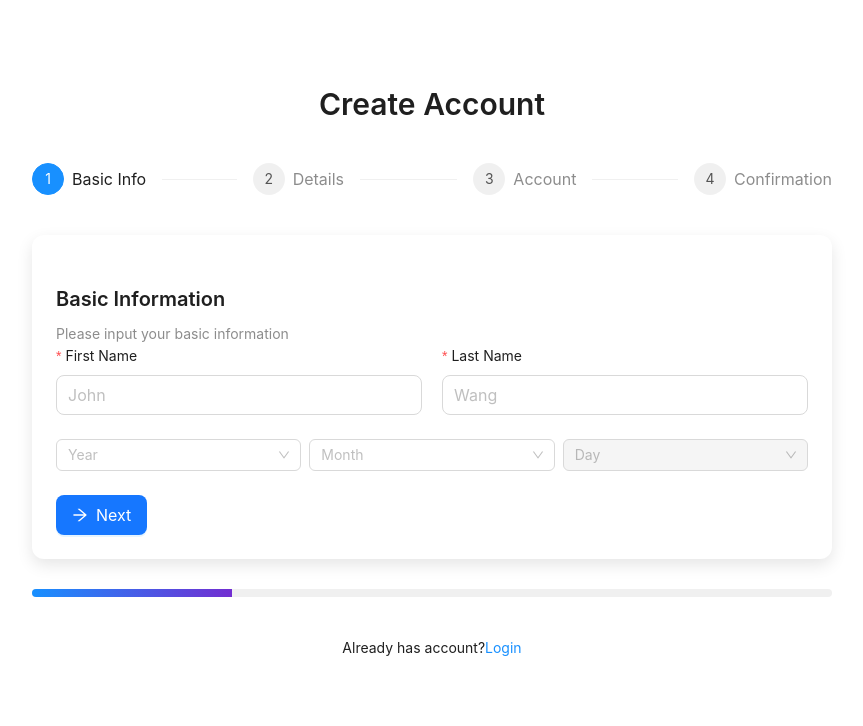
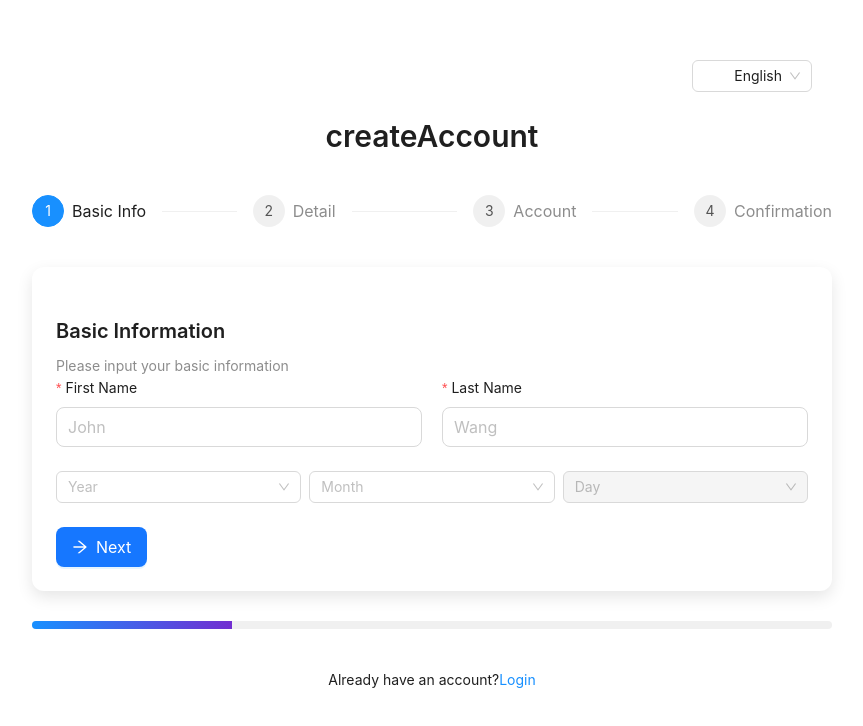
Before and after one commit to skywangjian-123/registration-web, a React (Create React App) app: page / in a window 1280 px wide. Shown: the top 726 px of the page, without its empty margins (208-1071 px from the left). Built offline with nearby package versions, Linux system fonts and the light colour scheme.

Commit message:
CN.1875084792839892:51c842669d316fd13a759cb51bb9a493_6927bce87ff23427ced77832.6927bd1e7ff23427ced77836.6927bd1d7a8b8aa97521bab5:Trae CN.T(11/27/2025, 10:53:18 AM)

```diff
--- a/package.json
+++ b/package.json
@@ -13,8 +13,10 @@
     "@types/react-dom": "^19.1.6",
     "antd": "^5.26.5",
     "dayjs": "^1.11.13",
+    "i18next": "^25.6.3",
     "react": "^19.1.0",
     "react-dom": "^19.1.0",
+    "react-i18next": "^16.3.5",
     "react-scripts": "5.0.1",
     "typescript": "^4.9.5",
     "web-vitals": "^2.1.4"
--- /dev/null
+++ b/src/i18n/en.json
@@ -0,0 +1,62 @@
+{
+  "basicInfo": {
+    "title": "Basic Information",
+    "subtitle": "Please input your basic information",
+    "firstName": "First Name",
+    "lastName": "Last Name",
+    "birthday": "Birthday",
+    "next": "Next"
+  },
+  "detail": {
+    "title": "Detail Information",
+    "subtitle": "Please input your detail information",
+    "country": "Country",
+    "gender": "Gender",
+    "avatar": "Avatar",
+    "prev": "Prev",
+    "next": "Next"
+  },
+  "account": {
+    "title": "Account",
+    "subtitle": "Please input your account information",
+    "email": "Email Address",
+    "password": "Password",
+    "confirmPassword": "Confirm Password",
+    "prev": "Prev",
+    "next": "Next"
+  },
+  "confirmation": {
+    "title": "Confirmation",
+    "subtitle": "Please confirm your information",
+    "prev": "Prev",
+    "submit": "Submit",
+    "success": "Submit Successfully",
+    "submitSuccess": "Submit Successfully"
+  },
+  "validation": {
+    "required": "This field is required",
+    "firstName": "Please input your first name",
+    "lastName": "Please input your last name",
+    "birthdayRequired": "Birthday is required",
+    "birthdayFormat": "Invalid date format",
+    "birthdayInvalid": "Invalid date",
+    "birthdayAge": "Must be at least 18 years old",
+    "emailRequired": "Please input your email address",
+    "emailValid": "Please input valid email address",
+    "passwordRequired": "Please input your password",
+    "passwordMin": "8 characters at least",
+    "confirmPasswordRequired": "Please input confirm password",
+    "confirmPasswordMatch": "Password is not the same"
+  },
+  "steps": {
+    "basicInfo": "Basic Info",
+    "detail": "Detail",
+    "account": "Account",
+    "confirmation": "Confirmation",
+    "progress": "{{current}} / {{total}} Steps"
+  },
+  "footer": {
+    "alreadyHaveAccount": "Already have an account?",
+    "login": "Login"
+  }
+}
--- /dev/null
+++ b/src/i18n/index.ts
@@ -0,0 +1,27 @@
+import i18n from 'i18next';
+import { initReactI18next } from 'react-i18next';
+import enTranslation from './en.json';
+import zhTranslation from './zh.json';
+
+// 配置i18n
+const resources = {
+  en: {
+    translation: enTranslation
+  },
+  zh: {
+    translation: zhTranslation
+  }
+};
+
+i18n
+  .use(initReactI18next) // 集成到React
+  .init({
+    resources,
+    lng: 'en', // 默认语言
+    fallbackLng: 'en', // 当指定语言不存在时的回退语言
+    interpolation: {
+      escapeValue: false // React已经处理了XSS，所以不需要再转义
+    }
+  });
+
+export default i18n;
--- /dev/null
+++ b/src/i18n/zh.json
@@ -0,0 +1,62 @@
+{
+  "basicInfo": {
+    "title": "基本信息",
+    "subtitle": "请输入您的基本信息",
+    "firstName": "名字",
+    "lastName": "姓氏",
+    "birthday": "出生日期",
+    "next": "下一步"
+  },
+  "detail": {
+    "title": "详细信息",
+    "subtitle": "请输入您的详细信息",
+    "country": "国家",
+    "gender": "性别",
+    "avatar": "头像",
+    "prev": "上一步",
+    "next": "下一步"
+  },
+  "account": {
+    "title": "账户信息",
+    "subtitle": "请输入您的账户信息",
+    "email": "邮箱地址",
+    "password": "密码",
+    "confirmPassword": "确认密码",
+    "prev": "上一步",
+    "next": "下一步"
+  },
+  "confirmation": {
+    "title": "确认信息",
+    "subtitle": "请确认您的信息",
+    "prev": "上一步",
+    "submit": "提交",
+    "success": "提交成功",
+    "submitSuccess": "提交成功"
+  },
+  "validation": {
+    "required": "此字段为必填项",
+    "firstName": "请输入您的名字",
+    "lastName": "请输入您的姓氏",
+    "birthdayRequired": "出生日期为必填项",
+    "birthdayFormat": "日期格式无效",
+    "birthdayInvalid": "日期无效",
+    "birthdayAge": "必须年满18岁",
+    "emailRequired": "请输入您的邮箱地址",
+    "emailValid": "请输入有效的邮箱地址",
+    "passwordRequired": "请输入您的密码",
+    "passwordMin": "密码至少8个字符",
+    "confirmPasswordRequired": "请输入确认密码",
+    "confirmPasswordMatch": "密码不一致"
+  },
+  "steps": {
+    "basicInfo": "基本信息",
+    "detail": "详细信息",
+    "account": "账户信息",
+    "confirmation": "确认信息",
+    "progress": "{{current}} / {{total}} 步"
+  },
+  "footer": {
+    "alreadyHaveAccount": "已经有账户了？",
+    "login": "登录"
+  }
+}
--- a/src/index.tsx
+++ b/src/index.tsx
@@ -3,6 +3,7 @@ import ReactDOM from 'react-dom/client';
 import './index.css';
 import RegistrationForm from './registration';
 import reportWebVitals from './reportWebVitals';
+import './i18n'; // 导入i18n配置
 
 const root = ReactDOM.createRoot(
   document.getElementById('root') as HTMLElement
--- a/src/registration/index.tsx
+++ b/src/registration/index.tsx
@@ -1,5 +1,6 @@
 import React, { useState, useCallback } from 'react';
-import { Card, message, Typography } from 'antd';
+import { Card, message, Typography, Select } from 'antd';
+import { useTranslation } from 'react-i18next';
 import './index.css';
 import { RegistrationStep, FormData } from './interfaces';
 import AccountStep from './steps/account';
@@ -20,6 +21,12 @@ const RegistrationForm: React.FC = () => {
     detail: { country: '', gender: '', avatar: '' },
     account: { email: '', password: '', confirmPassword: '' },
   });
+  const { t, i18n } = useTranslation();
+  const { Option } = Select;
+
+  const handleLanguageChange = (value: string) => {
+    i18n.changeLanguage(value);
+  };
 
   const handleStepChange = (step: RegistrationStep) => {
     setCurrentStep(step);
@@ -48,7 +55,7 @@ const RegistrationForm: React.FC = () => {
   const handleSubmit = () => {
     messageApi.open({
       type: 'success',
-      content: 'Submit Successfully',
+      content: t('confirmation.submitSuccess'),
     });
     //password needs to encrypt when submit to server;
     formData.account.password="******";
@@ -104,8 +111,18 @@ const RegistrationForm: React.FC = () => {
   return (
     <div className="registration-container">
       {contextHolder}
+      <div style={{ textAlign: 'right', marginBottom: '20px', padding: '0 20px' }}>
+        <Select
+          value={i18n.language}
+          onChange={handleLanguageChange}
+          style={{ width: 120 }}
+        >
+          <Option value="en">English</Option>
+          <Option value="zh">中文</Option>
+        </Select>
+      </div>
       <div className="header">
-        <Title level={2} className="title">Create Account</Title>
+        <Title level={2} className="title">{t('createAccount')}</Title>
       </div>
 
       <div className="steps-container">
@@ -124,12 +141,12 @@ const RegistrationForm: React.FC = () => {
           width: `${(Object.keys(formData).indexOf(currentStep) + 1) * 25}%`
         }}></div>
         <div className="progress-text">
-          {Object.keys(formData).indexOf(currentStep) + 1} / 4 Steps
+          {t('steps.progress', { current: Object.keys(formData).indexOf(currentStep) + 1, total: 4 })}
         </div>
       </div>
 
       <div className="footer">
-        <Text>Already has account?<a href=" ">Login</a ></Text>
+        <Text>{t('footer.alreadyHaveAccount')}<a href=" ">{t('footer.login')}</a ></Text>
       </div>
     </div>
   );
--- a/src/registration/steps/account.tsx
+++ b/src/registration/steps/account.tsx
@@ -2,11 +2,40 @@ import React from 'react';
 import { Button, Form, Input, Typography, Space } from 'antd';
 import { ArrowLeftOutlined, ArrowRightOutlined } from '@ant-design/icons';
 import { StepProps } from '../interfaces';
+import type { Rule } from 'antd/es/form';
+import { useTranslation } from 'react-i18next';
 
 
 const AccountStep: React.FC<StepProps> = ({ onPrev, onNext, setFormData, formData }) => {
   const [form] = Form.useForm();
   const { Title, Text } = Typography;
+  const { t } = useTranslation();
+  const emailRules: Rule[] = [
+    { required: true, message: t('validation.emailRequired') },
+    { type: 'email', message: t('validation.emailInvalid') },
+  ];
+
+  const passwordRules: Rule[] = [
+    { required: true, message: t('validation.passwordRequired') },
+    { min: 8, message: t('validation.passwordMinLength') },
+    { pattern: /[A-Z]/, message: t('validation.passwordUppercase') },
+    { pattern: /[a-z]/, message: t('validation.passwordLowercase') },
+    { pattern: /[0-9]/, message: t('validation.passwordNumber') },
+    { pattern: /[^A-Za-z0-9]/, message: t('validation.passwordSpecial') },
+  ];
+
+  const confirmPasswordRules: Rule[] = [
+    { required: true, message: t('validation.confirmPasswordRequired') },
+    ({ getFieldValue }) => ({
+      validator(_, value) {
+        if (!value || getFieldValue('password') === value) {
+          return Promise.resolve();
+        }
+        return Promise.reject(new Error(t('validation.passwordMismatch')));
+      },
+    }),
+  ];
+
   const handleNext = () => {
     form.validateFields()
       .then(values => {
@@ -27,8 +56,8 @@ const AccountStep: React.FC<StepProps> = ({ onPrev, onNext, setFormData, formDat
 
   return (
     <div className="step-content">
-      <Title level={4} className="step-title">Account</Title>
-      <Text type="secondary" className="step-subtitle">Please input your account information</Text>
+      <Title level={4} className="step-title">{t('account.title')}</Title>
+      <Text type="secondary" className="step-subtitle">{t('account.subtitle')}</Text>
 
       <Form
         form={form}
@@ -38,41 +67,25 @@ const AccountStep: React.FC<StepProps> = ({ onPrev, onNext, setFormData, formDat
       >
         <Form.Item
           name="email"
-          label="Email Address"
-          rules={[
-            { required: true, message: 'please input your email address' },
-            { type: 'email', message: 'please input valid email address' }
-          ]}
+          label={t('account.email')}
+          rules={emailRules}
         >
           <Input placeholder="test@test.com" size="large" />
         </Form.Item>
 
         <Form.Item
           name="password"
-          label="Password"
-          rules={[
-            { required: true, message: 'please input your password' },
-            { min: 8, message: '8 characters at least' }
-          ]}
+          label={t('account.password')}
+          rules={passwordRules}
         >
           <Input.Password placeholder="8 characters at least" size="large" />
         </Form.Item>
 
         <Form.Item
           name="confirmPassword"
-          label="Confirm Password"
+          label={t('account.confirmPassword')}
           dependencies={['password']}
-          rules={[
-            { required: true, message: 'Please input confirm password' },
-            ({ getFieldValue }) => ({
-              validator(_, value) {
-                if (!value || getFieldValue('password') === value) {
-                  return Promise.resolve();
-                }
-                return Promise.reject(new Error('Password is not the same.'));
-              },
-            }),
-          ]}
+          rules={confirmPasswordRules}
         >
           <Input.Password placeholder="Input password again" size="large" />
         </Form.Item>
@@ -84,7 +97,7 @@ const AccountStep: React.FC<StepProps> = ({ onPrev, onNext, setFormData, formDat
                         size="large"
                         icon={<ArrowLeftOutlined />}
                     >
-                        Prev
+                        {t('account.previous')}
                     </Button>
 
                     <Button
@@ -94,7 +107,7 @@ const AccountStep: React.FC<StepProps> = ({ onPrev, onNext, setFormData, formDat
                         size="large"
                         icon={<ArrowRightOutlined />}
                     >
-                        Next
+                        {t('account.next')}
                     </Button>
                     </Space>
         </div>
--- a/src/registration/steps/basicInfo.tsx
+++ b/src/registration/steps/basicInfo.tsx
@@ -6,33 +6,35 @@ import { StepProps } from '../interfaces';
 import BirthdaySelector from '../../controls/birthdaySelector';
 import dayjs from 'dayjs';
 import type { Rule } from 'antd/es/form';
+import { useTranslation } from 'react-i18next';
 
 const BasicInfoStep: React.FC<StepProps> = ({ onNext, setFormData, formData }) => {
     const [form] = Form.useForm();
     const { Title, Text } = Typography;
+    const { t } = useTranslation();
 
     // Validation rules for the combined date
     const birthdayRules: Rule[] = [
-        { required: true, message: 'Birthday is required' },
+        { required: true, message: t('validation.birthdayRequired') },
         () => ({
             validator(_, value: string) {
                 if (!value) return Promise.resolve();
 
                 // Validate date format
                 if (!/^\d{4}-\d{2}-\d{2}$/.test(value)) {
-                    return Promise.reject('Invalid date format');
+                    return Promise.reject(t('validation.birthdayFormat'));
                 }
 
                 const birthDate = dayjs(value);
                 if (!birthDate.isValid()) {
-                    return Promise.reject('Invalid date');
+                    return Promise.reject(t('validation.birthdayInvalid'));
                 }
 
                 const age = dayjs().diff(birthDate, 'year');
                 if (age >= 18) {
                     return Promise.resolve();
                 }
-                return Promise.reject('Must be at least 18 years old');
+                return Promise.reject(t('validation.birthdayAge'));
             },
         }),
     ];
@@ -60,8 +62,8 @@ const BasicInfoStep: React.FC<StepProps> = ({ onNext, setFormData, formData }) =
 
     return (
         <div className="step-content">
-            <Title level={4} className="step-title">Basic Information</Title>
-            <Text type="secondary" className="step-subtitle">Please input your basic information</Text>
+            <Title level={4} className="step-title">{t('basicInfo.title')}</Title>
+            <Text type="secondary" className="step-subtitle">{t('basicInfo.subtitle')}</Text>
 
             <Form
                 form={form}
@@ -72,8 +74,8 @@ const BasicInfoStep: React.FC<StepProps> = ({ onNext, setFormData, formData }) =
                 <div className="name-row">
                     <Form.Item
                         name="firstName"
-                        label="First Name"
-                        rules={[{ required: true, message: 'Please input your first name' }]}
+                        label={t('basicInfo.firstName')}
+                        rules={[{ required: true, message: t('validation.firstName') }]}
                         className="name-item"
                     >
                         <Input placeholder="John" size="large" />
@@ -81,8 +83,8 @@ const BasicInfoStep: React.FC<StepProps> = ({ onNext, setFormData, formData }) =
 
                     <Form.Item
                         name="lastName"
-                        label="Last Name"
-                        rules={[{ required: true, message: 'Please input your last name' }]}
+                        label={t('basicInfo.lastName')}
+                        rules={[{ required: true, message: t('validation.lastName') }]}
                         className="name-item"
                     >
                         <Input placeholder="Wang" size="large" />
@@ -91,7 +93,7 @@ const BasicInfoStep: React.FC<StepProps> = ({ onNext, setFormData, formData }) =
 
                 <Form.Item
                     name="birthday"
-                    label="Birthday"
+                    label={t('basicInfo.birthday')}
                     rules={birthdayRules}
                     hidden
                 >
@@ -108,7 +110,7 @@ const BasicInfoStep: React.FC<StepProps> = ({ onNext, setFormData, formData }) =
                         icon={<ArrowRightOutlined />}
                         id="btnBasicInfoNext"
                     >
-                        Next
+                        {t('basicInfo.next')}
                     </Button>
                 </div>
             </Form>
--- a/src/registration/steps/confirmation.tsx
+++ b/src/registration/steps/confirmation.tsx
@@ -4,6 +4,7 @@ import { Button, Typography, Space } from 'antd';
 import { StepProps } from '../interfaces';
 import { ArrowLeftOutlined, CheckOutlined } from '@ant-design/icons';
 import { getCountryByCode, getGenderByCode } from '../utils';
+import { useTranslation } from 'react-i18next';
 
 const ConfirmationStep: React.FC<StepProps & { onSubmit: () => void }> = ({
     onPrev,
@@ -11,51 +12,52 @@ const ConfirmationStep: React.FC<StepProps & { onSubmit: () => void }> = ({
     formData
 }) => {
     const { Title, Text } = Typography;
+    const { t } = useTranslation();
 
     return (
         <div className="step-content">
-            <Title level={4} className="step-title">Confirm Your Information</Title>
-            <Text type="secondary" className="step-subtitle">Please check if they are correct</Text>
+            <Title level={4} className="step-title">{t('confirmation.title')}</Title>
+            <Text type="secondary" className="step-subtitle">{t('confirmation.subtitle')}</Text>
 
             <div className="confirmation-container">
                 <div className="info-section">
-                    <Title level={5} className="info-title">Basic Information</Title>
+                    <Title level={5} className="info-title">{t('confirmation.basicInfo')}</Title>
                     <div className="info-item">
-                        <Text strong>Name:</Text>
+                        <Text strong>{t('confirmation.name')}:</Text>
                         <Text>{formData.basicInfo.lastName} {formData.basicInfo.firstName}</Text>
                     </div>
                     <div className="info-item">
-                        <Text strong>Birthday:</Text>
+                        <Text strong>{t('confirmation.birthday')}:</Text>
                         <Text>{formData.basicInfo.birthday}</Text>
                     </div>
                 </div>
 
                 <div className="info-section">
-                    <Title level={5} className="info-title">Detail</Title>
+                    <Title level={5} className="info-title">{t('confirmation.detail')}</Title>
                     <div className="info-item">
-                        <Text strong>Country:</Text>
+                        <Text strong>{t('confirmation.country')}:</Text>
                         <Text>
                             {getCountryByCode(formData.detail.country)}
                         </Text>
                     </div>
                     <div className="info-item">
-                        <Text strong>Gender:</Text>
+                        <Text strong>{t('confirmation.gender')}:</Text>
                         <Text>{getGenderByCode(formData.detail.gender)}</Text>
                     </div>
                     <div className="info-item">
-                        <Text strong>Avatar Picture:</Text>
+                        <Text strong>{t('confirmation.avatar')}:</Text>
                         <Text>{formData.detail.avatar}</Text>
                     </div>
                 </div>
 
                 <div className="info-section">
-                    <Title level={5} className="info-title">Account Information</Title>
+                    <Title level={5} className="info-title">{t('confirmation.accountInfo')}</Title>
                     <div className="info-item">
-                        <Text strong>Email Address:</Text>
+                        <Text strong>{t('confirmation.email')}:</Text>
                         <Text>{formData.account.email}</Text>
                     </div>
                     <div className="info-item">
-                        <Text strong>Password:</Text>
+                        <Text strong>{t('confirmation.password')}:</Text>
                         <Text>••••••••</Text>
                     </div>
                 </div>
@@ -68,7 +70,7 @@ const ConfirmationStep: React.FC<StepProps & { onSubmit: () => void }> = ({
                         size="large"
                         icon={<ArrowLeftOutlined />}
                     >
-                        Prev
+                        {t('confirmation.previous')}
                     </Button>
 
                     <Button
@@ -78,7 +80,7 @@ const ConfirmationStep: React.FC<StepProps & { onSubmit: () => void }> = ({
                         size="large"
                         icon={<CheckOutlined />}
                     >
-                        Submit
+                        {t('confirmation.submit')}
                     </Button>
                 </Space>
 
--- a/src/registration/steps/detail.tsx
+++ b/src/registration/steps/detail.tsx
@@ -1,10 +1,10 @@
-
 import React, {useState} from 'react';
 import { Button, Form, Typography, Space, Select, Upload, message } from 'antd';
 import { ArrowLeftOutlined, ArrowRightOutlined, LoadingOutlined, PlusOutlined } from '@ant-design/icons';
 import { StepProps } from '../interfaces';
 import type { GetProp, UploadProps } from 'antd';
 import { GENDERS, COUNTRIES } from '../consts';
+import { useTranslation } from 'react-i18next';
 
 type FileType = Parameters<GetProp<UploadProps, 'beforeUpload'>>[0];
 
@@ -14,26 +14,27 @@ const getBase64 = (img: FileType, callback: (url: string) => void) => {
   reader.readAsDataURL(img);
 };
 
+const DetailStep: React.FC<StepProps> = ({ onNext, onPrev, setFormData, formData }) => {
+  const [form] = Form.useForm();
+  const [fileList, setFileList] = useState([]);
+  const [loading, setLoading] = useState(false);
+  const [imageUrl, setImageUrl] = useState<string>();
+
+  const { Title, Text } = Typography;
+  const { Option } = Select;
+  const { t } = useTranslation();
+
   const beforeUpload = (file: FileType) => {
     const isJpgOrPng = file.type === 'image/jpeg' || file.type === 'image/png';
     if (!isJpgOrPng) {
-    message.error('You can only upload JPG/PNG file!');
+      message.error(t('detail.uploadJpgPng'));
     }
     const isLt2M = file.size / 1024 / 1024 < 2;
     if (!isLt2M) {
-    message.error('Image must smaller than 2MB!');
+      message.error(t('detail.uploadSize'));
     }
     return isJpgOrPng && isLt2M;
   };
-
-const DetailStep: React.FC<StepProps> = ({ onNext, onPrev, setFormData, formData }) => {
-  const [form] = Form.useForm();
-  const [fileList, setFileList] = useState([]);
-
-
-
-  const { Title, Text } = Typography;
-  const { Option } = Select;
 
   const handleNext = () => {
     form.validateFields()
@@ -53,9 +54,6 @@ const DetailStep: React.FC<StepProps> = ({ onNext, onPrev, setFormData, formData
       });
   };
 
-  const [loading, setLoading] = useState(false);
-  const [imageUrl, setImageUrl] = useState<string>();
-
   const handleChange: UploadProps['onChange'] = (info) => {
     if (info.file.status === 'uploading') {
       setLoading(true);
@@ -73,13 +71,14 @@ const DetailStep: React.FC<StepProps> = ({ onNext, onPrev, setFormData, formData
   const uploadButton = (
     <button style={{ border: 0, background: 'none' }} type="button">
       {loading ? <LoadingOutlined /> : <PlusOutlined />}
-      <div style={{ marginTop: 8 }}>Upload</div>
-    </button>)
+      <div style={{ marginTop: 8 }}>{t('detail.upload')}</div>
+    </button>
+  );
 
   return (
     <div className="step-content">
-      <Title level={4} className="step-title">Detail</Title>
-      <Text type="secondary" className="step-subtitle">please input your detail information</Text>
+      <Title level={4} className="step-title">{t('detail.title')}</Title>
+      <Text type="secondary" className="step-subtitle">{t('detail.subtitle')}</Text>
 
       <Form
         form={form}
@@ -89,10 +88,10 @@ const DetailStep: React.FC<StepProps> = ({ onNext, onPrev, setFormData, formData
       >
         <Form.Item
           name="country"
-        label="Country"
-        rules={[{ required: true, message: 'Please select your country' }]}
+          label={t('detail.country')}
+          rules={[{ required: true, message: t('validation.country') }]}
         >
-        <Select showSearch placeholder="Select a country">
+          <Select showSearch placeholder={t('detail.selectCountry')}>
             {COUNTRIES.map((item)=><Option value={item.value}>{item.label}</Option>)}
           </Select>
         </Form.Item>
@@ -100,10 +99,10 @@ const DetailStep: React.FC<StepProps> = ({ onNext, onPrev, setFormData, formData
         {/* Gender Field */}
         <Form.Item
           name="gender"
-        label="Gender"
-        rules={[{ required: true, message: 'Please select your gender' }]}
+          label={t('detail.gender')}
+          rules={[{ required: true, message: t('validation.gender') }]}
         >
-        <Select showSearch placeholder="Select a gender">
+          <Select showSearch placeholder={t('detail.selectGender')}>
             {GENDERS.map((item)=><Option value={item.value}>{item.label}</Option>)}
           </Select>
         </Form.Item>
@@ -111,8 +110,8 @@ const DetailStep: React.FC<StepProps> = ({ onNext, onPrev, setFormData, formData
         {/* Avatar Picture Field (Optional) */}
         <Form.Item
           name="avatar"
-        label="Profile Picture"
-        extra="Optional - JPG, PNG up to 2MB"
+          label={t('detail.profilePicture')}
+          extra={t('detail.uploadExtra')}
           valuePropName="fileList"
           getValueFromEvent={(e) => e.fileList}
         >
@@ -138,7 +137,7 @@ const DetailStep: React.FC<StepProps> = ({ onNext, onPrev, setFormData, formData
               size="large"
               icon={<ArrowLeftOutlined />}
             >
-            Prev
+              {t('detail.previous')}
             </Button>
 
             <Button
@@ -148,7 +147,7 @@ const DetailStep: React.FC<StepProps> = ({ onNext, onPrev, setFormData, formData
               size="large"
               icon={<ArrowRightOutlined />}
             >
-            Next
+              {t('detail.next')}
             </Button>
           </Space>
         </div>
--- a/src/registration/steps/index.tsx
+++ b/src/registration/steps/index.tsx
@@ -2,6 +2,7 @@
 import React from 'react';
 import { Steps } from 'antd';
 import { RegistrationStep } from '../interfaces';
+import { useTranslation } from 'react-i18next';
 
 const { Step } = Steps;
 
@@ -15,16 +16,17 @@ const RegistrationSteps: React.FC<{
     account: 2,
     confirmation: 3
   };
+  const { t } = useTranslation();
 
   return (
     <Steps
       current={stepIndex[currentStep]}
       className="custom-steps"
     >
-      <Step title="Basic Info"  />
-      <Step title="Details"  />
-      <Step title="Account"  />
-      <Step title="Confirmation" />
+      <Step title={t('steps.basicInfo')}  />
+      <Step title={t('steps.detail')}  />
+      <Step title={t('steps.account')}  />
+      <Step title={t('steps.confirmation')} />
     </Steps>
   );
 };
```
Lines whose indentation alone changed are shown as unchanged.
